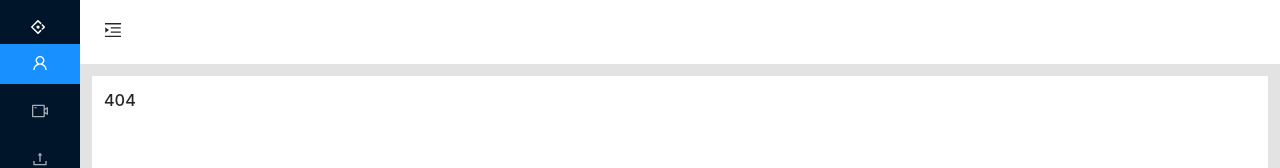
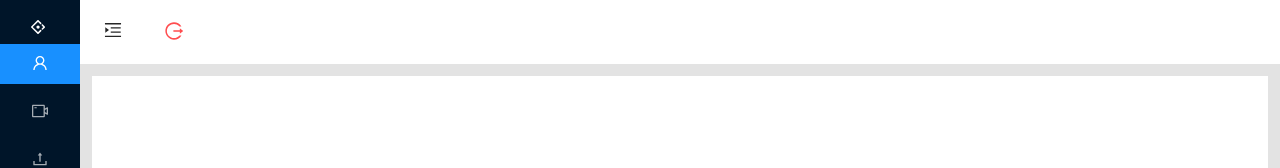
Before and after one commit to richardwang001/richard-react-antd-scaffold, a React (Create React App) app: page /menu in a window 1280 px wide. Before the commit this address had no page. Shown: the top 168 px of the page. Built offline with nearby package versions, Linux system fonts and the light colour scheme.

Commit message:
add 404 page

```diff
--- a/src/App.tsx
+++ b/src/App.tsx
@@ -4,20 +4,25 @@ import CustomMenu from './menu';
 import {
   BrowserRouter,
   Routes,
-  Route,
-} from "react-router-dom";
+  Route, Navigate,
+} from 'react-router-dom';
+import { childRouteConfig, RoutePathAsMenuKeyEnum } from './menu/menuConfig';
+import NoFoundPage from './pages/NoFoundPage';
 
 const App = () => {
   return (
     <BrowserRouter>
       <Routes>
-        <Route>
-          <Route path="/" element={<CustomMenu/>}>
-            <Route path="page1" element={<h1>页面一</h1>} />
-            <Route path="page2" element={<h1>页面二</h1>} />
-            <Route path="*" element={<h1>404</h1>} />
-          </Route>
+        <Route path="/" element={<Navigate to={RoutePathAsMenuKeyEnum.Menu}/>}/>
+        <Route path={RoutePathAsMenuKeyEnum.Login} element={<h1>登录页</h1>}/>
+        <Route path={RoutePathAsMenuKeyEnum.Menu} element={<CustomMenu/>}>
+          {
+            childRouteConfig.map(route => (
+              <Route path={route.path} element={route.element}/>
+            ))
+          }
         </Route>
+        <Route path="*" element={<NoFoundPage/>}/>
       </Routes>
     </BrowserRouter>
   );
--- a/src/menu/headBar/index.tsx
+++ b/src/menu/headBar/index.tsx
@@ -6,22 +6,36 @@
 import style from './index.module.scss';
 import { Header } from 'antd/es/layout/layout';
 import React  from 'react';
-import { MenuFoldOutlined, MenuUnfoldOutlined } from '@ant-design/icons';
+import { MenuFoldOutlined, MenuUnfoldOutlined,LogoutOutlined } from '@ant-design/icons';
 import { useDispatch, useSelector } from 'react-redux';
 import { RootState } from '../../redux/store';
 import { setSideCollapsed } from '../menuSlice';
+import { Button, Menu, Space, Tooltip } from 'antd';
+import { MenuClickEventProp } from '../index';
 
-const HeadBar:React.FC=()=>{
+const HeadBar:React.FC<MenuClickEventProp>=({onMenuClick})=>{
   const menuSate = useSelector((state: RootState) => state.menu);
-  const collapsed = menuSate.sideCollapsed;
+  const {sideCollapsed,activeKey} = menuSate;
   const dispatch = useDispatch();
 
   return (
     <Header className={style.siteLayoutBackground}>
-      {React.createElement(collapsed ? MenuUnfoldOutlined : MenuFoldOutlined, {
+      {React.createElement(sideCollapsed ? MenuUnfoldOutlined : MenuFoldOutlined, {
         className: style.trigger,
-        onClick: () => dispatch(setSideCollapsed(!collapsed)),
+        onClick: () => dispatch(setSideCollapsed(!sideCollapsed)),
       })}
+      <Space align={'baseline'}>
+        <Menu
+        theme="light"
+        mode="horizontal"
+        selectedKeys={[activeKey]}
+        onClick={onMenuClick}
+        // items={headMenuItems}
+      />
+        <Tooltip title="退出登录">
+          <Button size={'large'} type={'text'} icon={<LogoutOutlined/>} danger/>
+        </Tooltip>
+      </Space>
     </Header>
   );
 }
--- a/src/menu/index.tsx
+++ b/src/menu/index.tsx
@@ -3,19 +3,31 @@
  *@author Richard Wang
  *@date 2022/7/25 12:18
  */
-import { Layout } from 'antd';
+import { Layout, MenuProps } from 'antd';
 import React from 'react';
 import style from './index.module.scss';
 import SideBar from './sideBar';
 import HeadBar from './headBar';
 import MenuContent from './menuContent';
+import { useNavigate } from 'react-router-dom';
+
+export interface MenuClickEventProp {
+  onMenuClick:MenuProps['onClick']
+}
 
 const CustomMenu:React.FC=()=>{
+  const navigate = useNavigate();
+
+  const onMenuClick: MenuProps['onClick'] = ({ key }) => {
+    navigate(key);
+  };
+
+
   return (
     <Layout className={style.mainLayout}>
-      <SideBar/>
+      <SideBar onMenuClick={onMenuClick}/>
       <Layout className={style.siteLayout}>
-        <HeadBar/>
+        <HeadBar onMenuClick={onMenuClick}/>
         <MenuContent/>
       </Layout>
     </Layout>
--- /dev/null
+++ b/src/menu/menuConfig.tsx
@@ -0,0 +1,38 @@
+/**
+ * @desc 所有的路由路径
+ * @property Login 登录页面路径
+ * @property Help 帮助页面路径
+ * @property ImportUsers 导入IM用户的页面路径
+ */
+
+export enum RoutePathAsMenuKeyEnum {
+  Login = '/login',
+  Menu = '/menu',
+  Help = '/menu/help',
+  ImportUsers = '/menu/import_users'
+}
+
+/**
+ * @desc 侧板和头部菜单的标题，对应着路由路径
+ */
+export const MenuItemTitle: { [k in RoutePathAsMenuKeyEnum]: string } = {
+  '/login': '登录',
+  '/menu' : '',
+  '/menu/help': '帮助',
+  '/menu/import_users': '导入用户'
+};
+
+/**
+ * @desc 路由配置
+ */
+export const childRouteConfig: { path: RoutePathAsMenuKeyEnum, element: JSX.Element }[] = [
+  {
+    path: RoutePathAsMenuKeyEnum.Help,
+    element: <h1>帮助页，正在开发中，敬请期待！</h1>
+  },
+  {
+    path: RoutePathAsMenuKeyEnum.ImportUsers,
+    element: <h1>导入用户页，正在开发中，敬请期待！</h1>
+  },
+
+];
--- a/src/menu/menuSlice.tsx
+++ b/src/menu/menuSlice.tsx
@@ -8,9 +8,11 @@ import type { PayloadAction } from '@reduxjs/toolkit'
 
 interface MenuState {
   sideCollapsed:boolean,
+  activeKey:string
 }
 
 const initialState: MenuState = {
+  activeKey: '',
   sideCollapsed:true
 }
 
--- a/src/menu/sideBar/index.tsx
+++ b/src/menu/sideBar/index.tsx
@@ -9,8 +9,9 @@ import { AntDesignOutlined, UploadOutlined, UserOutlined, VideoCameraOutlined }
 import Sider from 'antd/es/layout/Sider';
 import { useSelector } from 'react-redux';
 import { RootState } from '../../redux/store';
+import { MenuClickEventProp } from '../index';
 
-const SideBar:React.FC=()=>{
+const SideBar:React.FC<MenuClickEventProp>=({onMenuClick})=>{
   const menuSate = useSelector((state: RootState) => state.menu);
   const collapsed = menuSate.sideCollapsed;
 
--- /dev/null
+++ b/src/pages/NoFoundPage.tsx
@@ -0,0 +1,21 @@
+import { Button, Result } from 'antd';
+import React from 'react';
+import { useNavigate } from 'react-router-dom';
+import { RoutePathAsMenuKeyEnum } from '../menu/menuConfig';
+
+const NoFoundPage: React.FC = () => {
+  const navigate = useNavigate();
+
+ return <Result
+    status="404"
+    title="404"
+    subTitle="很抱歉，页面不存在！"
+    extra={
+      <Button type="primary" onClick={() => {navigate(RoutePathAsMenuKeyEnum.ImportUsers,{replace:true})}}>
+        返回导入用户
+      </Button>
+    }
+  />
+
+}
+export default NoFoundPage;
```
